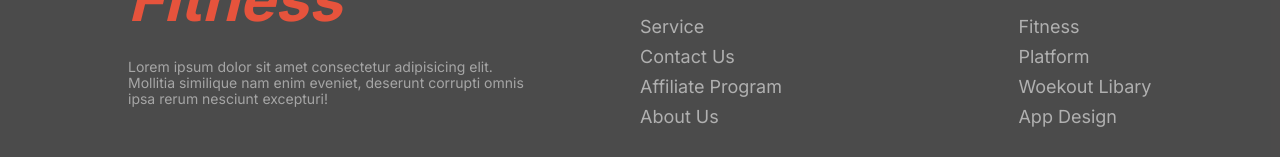
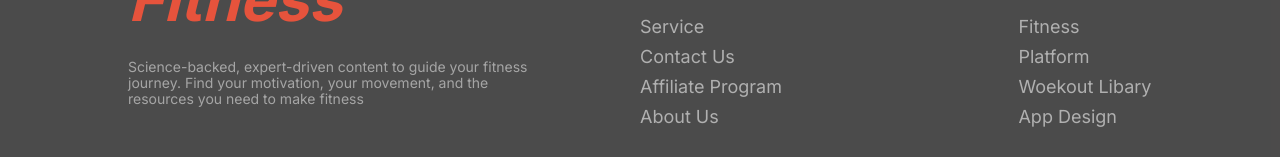
Before and after one commit to Rahul-4u/B10A2-versatile-ui, a plain HTML site: page index.html in a window 1280 px wide. Shown: the part 4343-4500 px from the top of the page. Drawn offline with Linux system fonts and the light colour scheme.

Commit message:
footer text add

```diff
--- a/index.html
+++ b/index.html
@@ -338,7 +338,7 @@
                     <div class="footer-item">
                         <div class="footer-titel">
                             <h1>Fitness</h1>
-                            <p>Lorem ipsum dolor sit amet consectetur adipisicing elit. Mollitia similique nam enim eveniet, deserunt corrupti omnis ipsa rerum nesciunt excepturi!</p>
+                            <p>Science-backed, expert-driven content to guide your fitness journey. Find your motivation, your movement, and the resources you need to make fitness</p>
 
 
                         </div>
```
